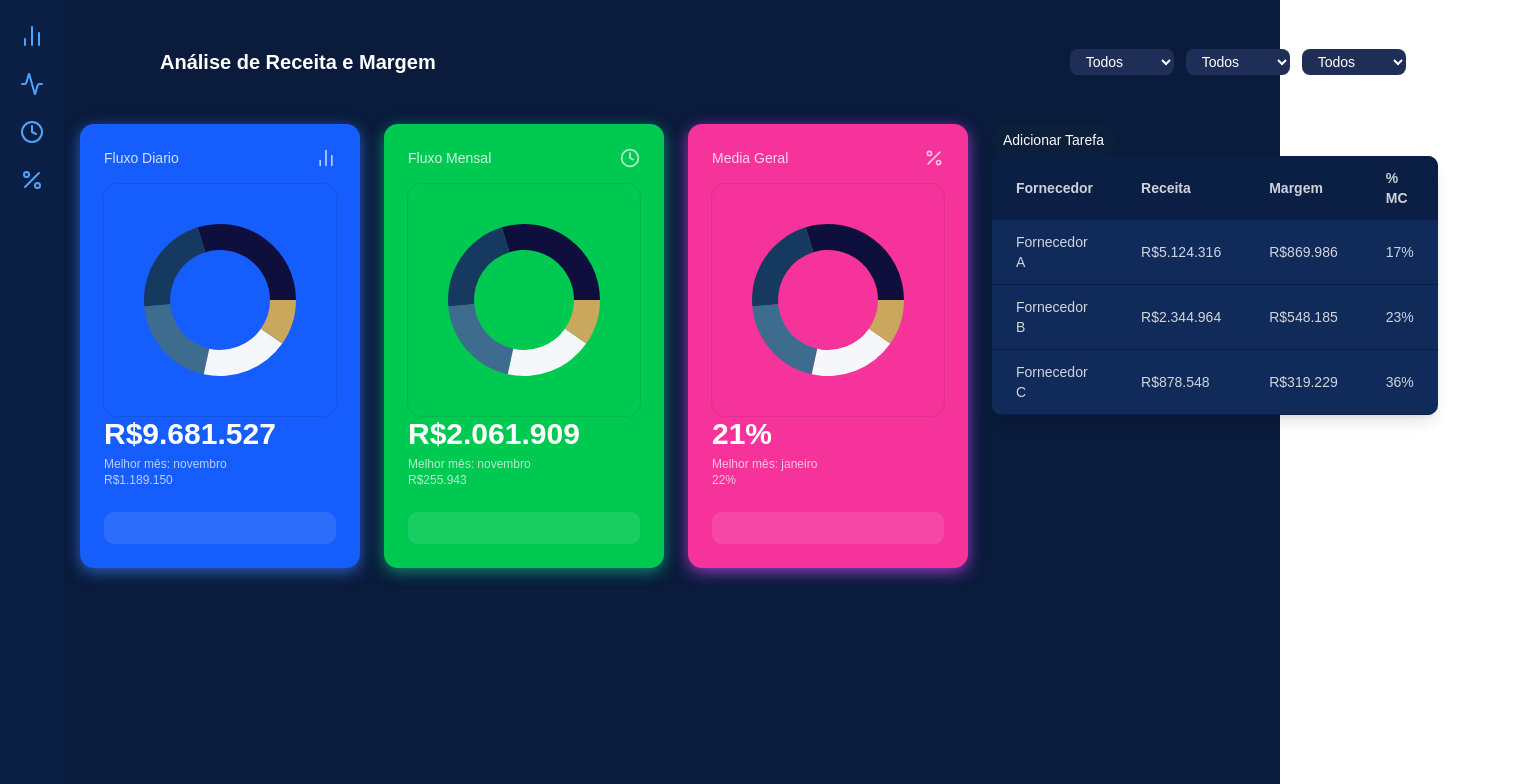
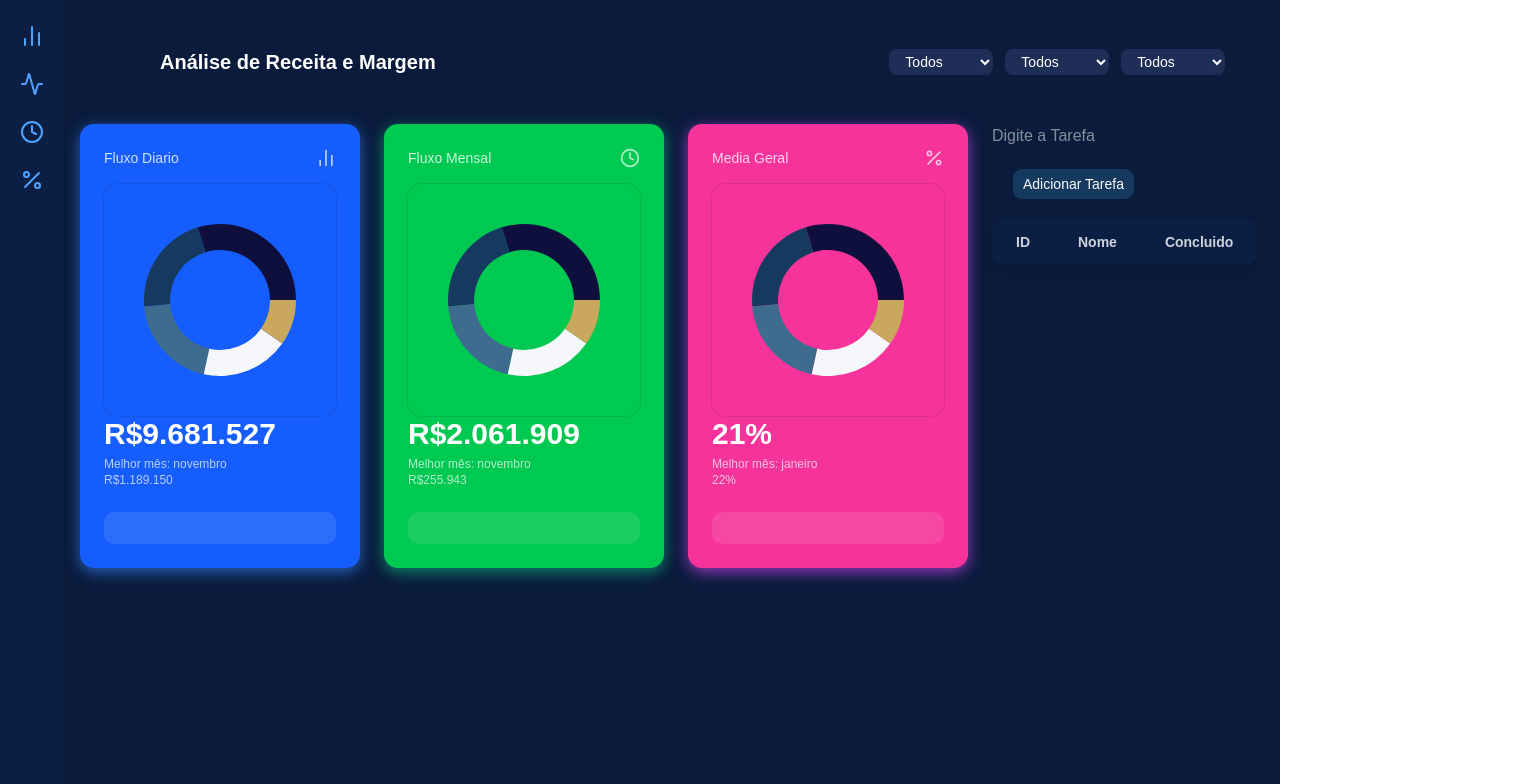
Before and after one commit to GeymersonCamara/Agendador-de-Tarefas, a React (Vite) app: page / in a window 1280 px wide. Shown: the top 784 px of the page, 1518 px wide, since content can reach past the window. Built offline with nearby package versions, Linux system fonts and the light colour scheme.

Commit message:
fix: ajuste na tabela.

```diff
--- a/src/components/tabela.tsx
+++ b/src/components/tabela.tsx
@@ -1,32 +1,26 @@
-import type { SupplierData } from "../domain/type";
+import type { Props } from "../domain/type";
+import { Checkbox } from "./ui/checkbox";
 
-const suppliers: SupplierData[] = [
-  { name: "Fornecedor A", revenue: "R$5.124.316", margin: "R$869.986", percentMC: "17%" },
-  { name: "Fornecedor B", revenue: "R$2.344.964", margin: "R$548.185", percentMC: "23%" },
-  { name: "Fornecedor C", revenue: "R$878.548", margin: "R$319.229", percentMC: "36%" },
-];
-
-export function Table() {
+export function Table( {dados}: Props ) {
   return (
     <table className="w-full text-left text-sm text-white/80 bg-[#102A59] rounded-lg overflow-hidden shadow-lg">
       <thead className="bg-[#0B1F44]">
         <tr>
-          <th className="py-3 px-6 font-semibold">Fornecedor</th>
-          <th className="py-3 px-6 font-semibold">Receita</th>
-          <th className="py-3 px-6 font-semibold">Margem</th>
-          <th className="py-3 px-6 font-semibold">% MC</th>
+          <th className="py-3 px-6 font-semibold">ID</th>
+          <th className="py-3 px-6 font-semibold">Nome</th>
+          <th className="py-3 px-6 font-semibold">Concluido</th>
         </tr>
       </thead>
       <tbody>
-        {suppliers.map(({ name, revenue, margin, percentMC }) => (
-          <tr
-            key={name}
-            className="border-b border-[#0B1F44] hover:bg-[#163462] transition-colors"
-          >
-            <td className="py-3 px-6">{name}</td>
-            <td className="py-3 px-6">{revenue}</td>
-            <td className="py-3 px-6">{margin}</td>
-            <td className="py-3 px-6">{percentMC}</td>
+        {dados.map((item) => (
+          <tr key={item.id}>
+            <td className="py-3 px-6">{item.id}</td>
+            <td className="py-3 px-6">{item.nome}</td>
+            <td className="py-3 px-6">
+              <div className="flex items-center justify-start">
+                <Checkbox />
+              </div>
+            </td>
           </tr>
         ))}
       </tbody>
--- /dev/null
+++ b/src/components/ui/checkbox.tsx
@@ -0,0 +1,31 @@
+import * as React from "react"
+import { Checkbox as CheckboxPrimitive } from "radix-ui"
+
+import { cn } from "@/lib/utils"
+import { CheckIcon } from "lucide-react"
+
+function Checkbox({
+  className,
+  ...props
+}: React.ComponentProps<typeof CheckboxPrimitive.Root>) {
+  return (
+    <CheckboxPrimitive.Root
+      data-slot="checkbox"
+      className={cn(
+        "peer relative flex size-4 shrink-0 items-center justify-center rounded-[4px] border border-input transition-colors outline-none group-has-disabled/field:opacity-50 after:absolute after:-inset-x-3 after:-inset-y-2 focus-visible:border-ring focus-visible:ring-3 focus-visible:ring-ring/50 disabled:cursor-not-allowed disabled:opacity-50 aria-invalid:border-destructive aria-invalid:ring-3 aria-invalid:ring-destructive/20 aria-invalid:aria-checked:border-primary dark:bg-input/30 dark:aria-invalid:border-destructive/50 dark:aria-invalid:ring-destructive/40 data-checked:border-primary data-checked:bg-primary data-checked:text-primary-foreground dark:data-checked:bg-primary",
+        className
+      )}
+      {...props}
+    >
+      <CheckboxPrimitive.Indicator
+        data-slot="checkbox-indicator"
+        className="grid place-content-center text-current transition-none [&>svg]:size-3.5"
+      >
+        <CheckIcon
+        />
+      </CheckboxPrimitive.Indicator>
+    </CheckboxPrimitive.Root>
+  )
+}
+
+export { Checkbox }
--- a/src/pages/home.tsx
+++ b/src/pages/home.tsx
@@ -7,14 +7,25 @@ import { Sidebar } from "../components/menu-lateral";
 import { Card } from "../components/card";
 import { Table } from "../components/tabela";
 import { Header } from "../components/header";
+import { Button } from "@/components/ui/button";
 import { useState } from "react";
-import { Button } from "@/components/ui/button";
+import type { Item } from "@/domain/type";
 
 export function Home() {
-  const [adicionar, setAdicionar] = useState<string[]>([])
 
-  function adicionarTarefa(novaTarefa: string) {
-    setAdicionar(prev => [...prev, novaTarefa])
+  const [lista, setLista] = useState<Item[]>([])
+  const [novoItem, setNovoItem] =useState<string>('')
+
+  function adicionaItem() {
+    if(novoItem.trim() === '') return
+
+    const novoObjetoItem: Item = {
+      id: Date.now(),
+      nome: novoItem
+    }
+
+    setLista(prev => [...prev, novoObjetoItem])
+    setNovoItem('')
   }
 
   return (
@@ -47,11 +58,11 @@ export function Home() {
           />
           <div>
             <div>
-              <Button
-                onClick={() => adicionarTarefa("Nova Tarefa")}> Adicionar Tarefa</Button>
+              <input type="text" value={novoItem} onChange={(e) => setNovoItem(e.target.value)} placeholder="Digite a Tarefa"/>
+              <Button onClick={adicionaItem} className="bg-chart-2 m-5"> Adicionar Tarefa </Button>
             </div>
             <div className="flex-1">
-              <Table tasks={adicionar}/>
+              <Table dados={lista}/>
             </div>
           </div>
         </div>
--- a/tsconfig.app.json
+++ b/tsconfig.app.json
@@ -1,6 +1,5 @@
 {
   "compilerOptions": {
-    "ignoreDeprecations": "6.0",
     "tsBuildInfoFile": "./node_modules/.tmp/tsconfig.app.tsbuildinfo",
     "target": "es2023",
     "lib": ["ES2023", "DOM", "DOM.Iterable"],
```
Also changed, not shown: src/domain/type.tsx (+9 -0 lines), 1 other file (tests, documents, lock files or other folders).
